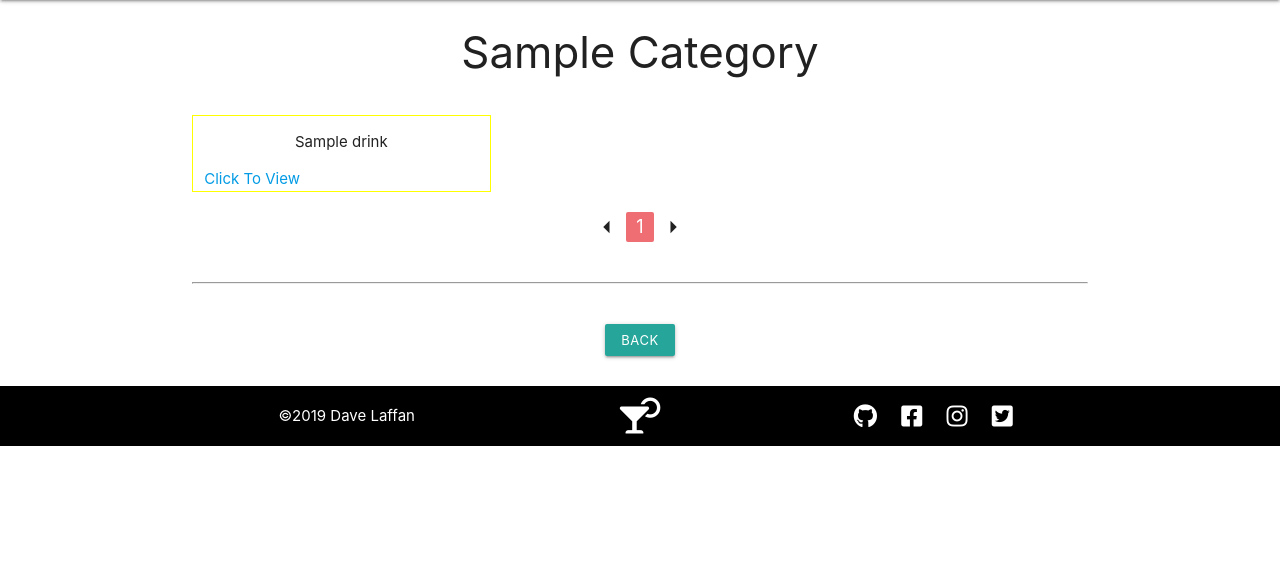
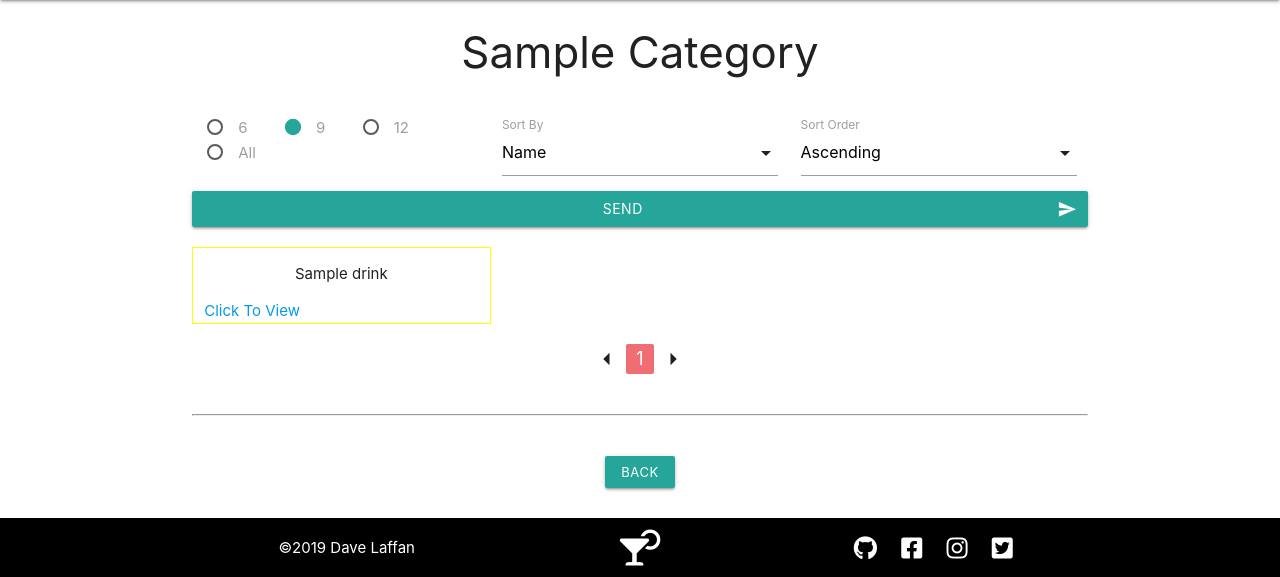
Before and after one commit to steview-d/drinks-db, a Flask app: page /category/1 in a window 1280 px wide. Shown: the part 64-641 px from the top of the page. Run offline with Flask 2, Linux system fonts and the light colour scheme; a database or web service that is not in the repository returns one stand-in record (values such as "Sample title"); some libraries are stand-ins or nearby versions.

Commit message:
Add sort options to category pages

```diff
--- a/app.py
+++ b/app.py
@@ -550,7 +550,7 @@ def category(category_name):
     # Sort Options
     if request.method=="POST":
         sort_drinks(mongo, sort_options)
-        return redirect (url_for('index'))
+        return redirect (url_for('category', category_name = category_name))
 
 
     # Display Options
--- a/templates/category.html
+++ b/templates/category.html
@@ -4,6 +4,13 @@
 
     <div class="row center">
         <h3>{{category.category.title()}}</h3>
+    </div>
+
+    <!--Sort Options-->
+    <div class="row">
+        <form method="POST" action="{{ url_for('category', category_name = category.category)}}">
+            {% include 'helpers/sort_options.html' %}
+        </form>
     </div>
 
 
--- a/templates/drink.html
+++ b/templates/drink.html
@@ -42,6 +42,7 @@
         </div>
         <div class="col s12 l6">
             CATEGORY IMAGE
+            <h5>Category: {{drink.category}}</h5>
         </div>
     </div>
 
```
